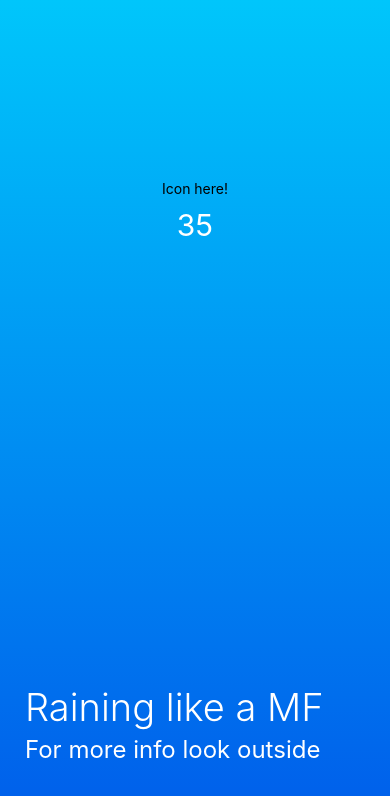
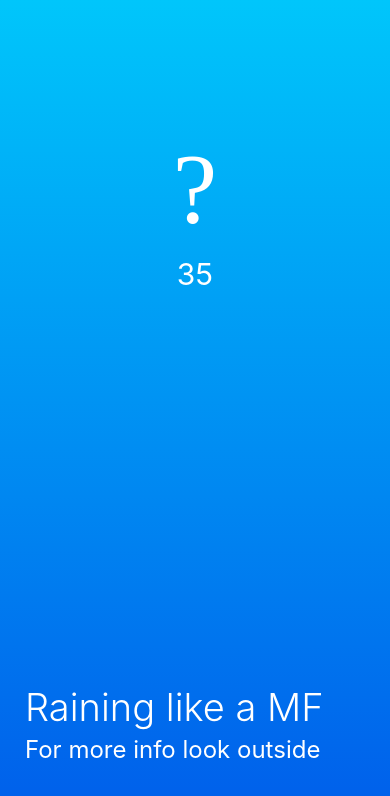
Before and after one commit to SooJungChae/nomadCodersWeather, a React Native app: screen / in a window 390 px wide. Shown: the top 796 px of the page. Built offline with nearby package versions, Linux system fonts and the light colour scheme.

Commit message:
Add weather icon with @expo/vector-icons
Add Ionicons
Remind! Set background color to be transparent of parent of icon

```diff
--- a/App.js
+++ b/App.js
@@ -1,5 +1,5 @@
 import React, { Component } from "react";
-import { StyleSheet, Text, View } from "react-native";
+import { StyleSheet, Text, View, StatusBar } from "react-native";
 import Weather from './Weather';
 
 export default class App extends Component {
@@ -11,6 +11,7 @@ export default class App extends Component {
     const { isLoaded } = this.state;
     return (
       <View style={styles.container}>
+        <StatusBar hidden={true} />
         {isLoaded ? <Weather /> : (
           <View style={styles.loading}>
             <Text style={styles.loadingText}>Getting the weather</Text>
--- a/Weather.js
+++ b/Weather.js
@@ -1,6 +1,7 @@
 import React, { Component } from 'react';
 import { StyleSheet, Text, View } from "react-native";
 import { LinearGradient } from 'expo-linear-gradient';
+import { Ionicons } from "@expo/vector-icons";
 
 export default class Weather extends Component {
   render () {
@@ -10,7 +11,9 @@ export default class Weather extends Component {
             style={styles.container}
         >
           <View style={styles.upper}>
-            <Text>Icon here!</Text>
+            <Text>
+              <Ionicons name="md-rainy" size={100} color="white"  />
+            </Text>
             <Text style={styles.temp}>35</Text>
           </View>
           <View style={styles.lower}>
```
